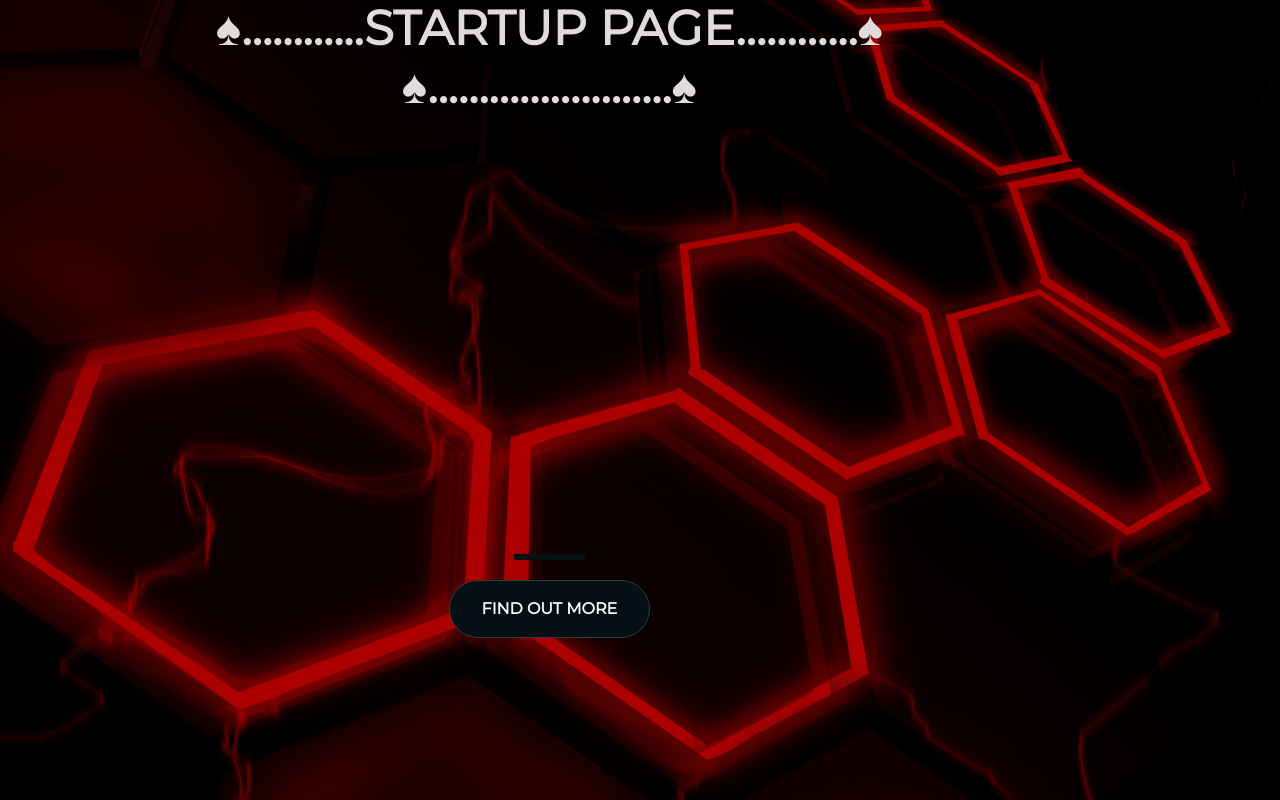
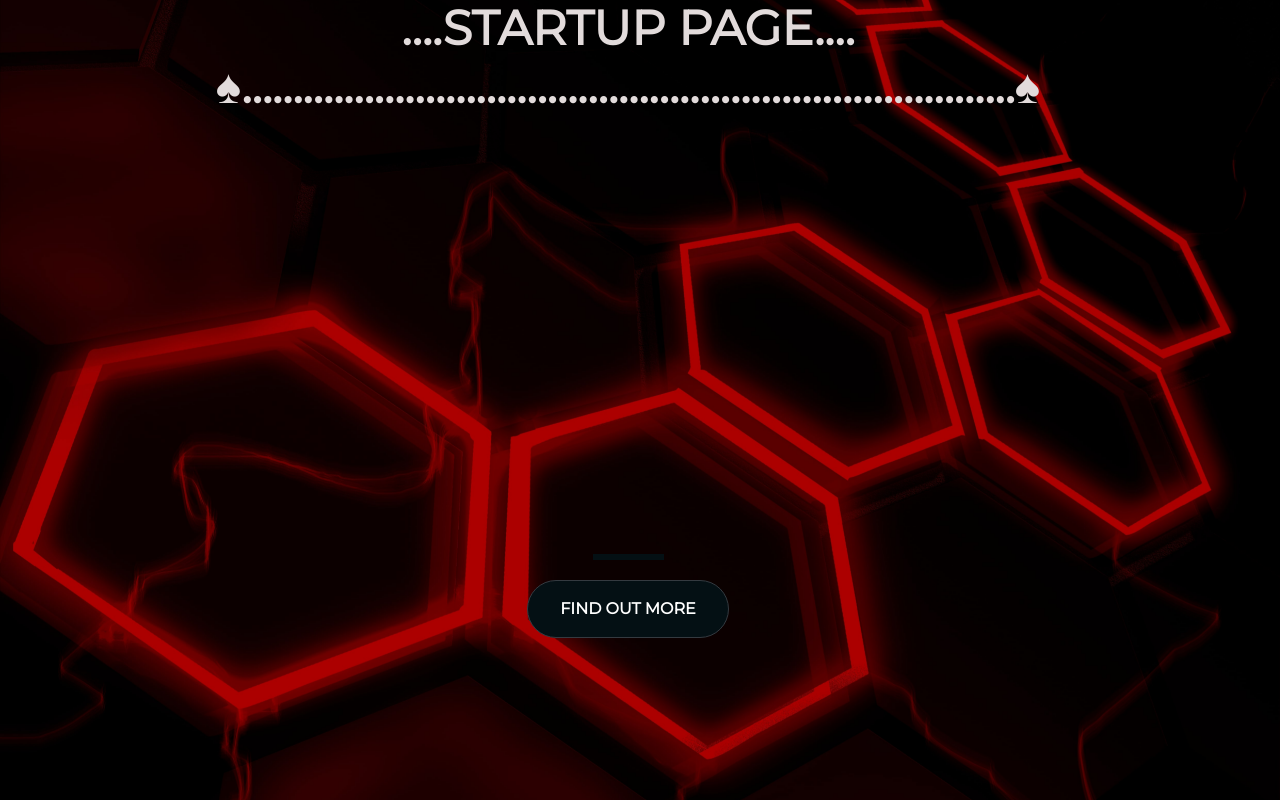
Before and after one commit to CiprianMarian/CiprianMarian.github.io, a plain HTML site: page index.html in a window 1280 px wide. Drawn offline with nearby package versions, Linux system fonts and the light colour scheme.

Commit message:
Launch page

```diff
--- a/index.html
+++ b/index.html
@@ -20,7 +20,8 @@
 
     <header class="text-center col-12">
 
-       <h1 class="text-uppercase"><strong>♠............Startup Page............♠</strong><p><strong>♠........................♠</strong></p></h1>
+       <h1 class="text-uppercase"><strong>....Startup Page....</strong>
+       	 <div class="align-text-center"><p><strong>♠............................................................................♠</strong></p></div></h1>
            </header>
            <div class="buffer col-12"></div>
             <section class="text-center col-12">
--- a/style.css
+++ b/style.css
@@ -15,6 +15,10 @@ h1 {
 	color:#e2dbdb;
 	text-align: center;
 
+}
+
+p {
+	text-align: center;
 }
 
 hr {
```
